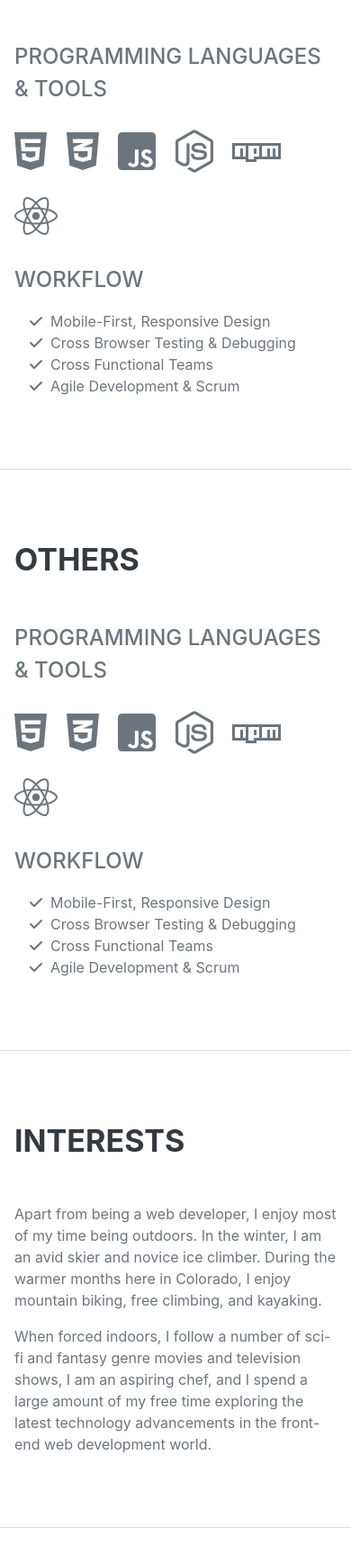
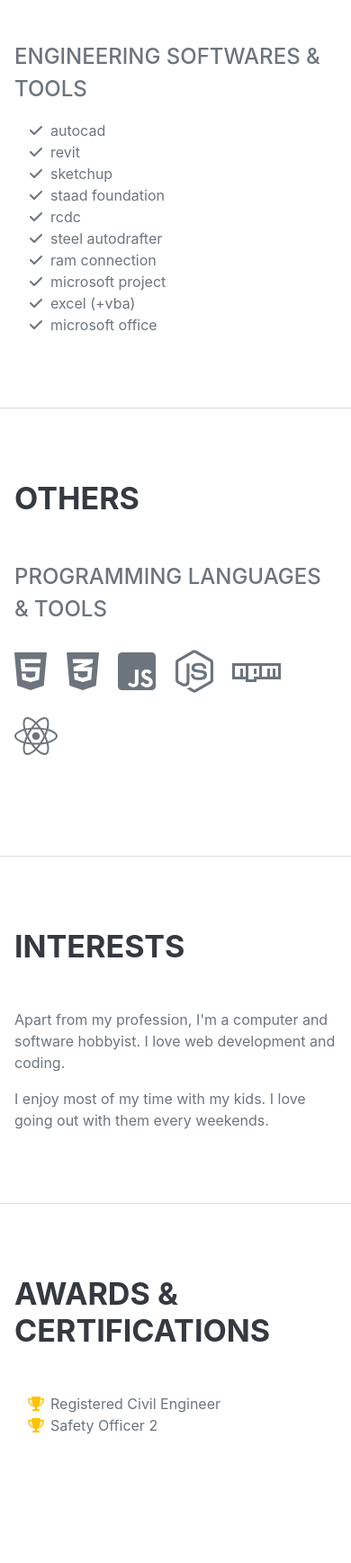
Before and after one commit to paulopambid/cv, a plain HTML site: page index.html in a window 390 px wide. Shown: the part 7201-8938 px from the top of the page at 90% size. After the commit the page ends 8877 px from the top, so only its background shows below. Drawn offline with nearby package versions, Linux system fonts and the light colour scheme; a web font is replaced by a local one.

Commit message:
Add files via upload

```diff
--- a/index.html
+++ b/index.html
@@ -260,33 +260,47 @@
             <section class="resume-section" id="skills">
                 <div class="resume-section-content">
                     <h2 class="mb-5">Skills</h2>
-                    <div class="subheading mb-3">Programming Languages & Tools</div>
-                    <ul class="list-inline dev-icons">
-                        <li class="list-inline-item"><i class="fab fa-html5"></i></li>
-                        <li class="list-inline-item"><i class="fab fa-css3-alt"></i></li>
-                        <li class="list-inline-item"><i class="fab fa-js-square"></i></li>
-                        <li class="list-inline-item"><i class="fab fa-node-js"></i></li>
-                        <li class="list-inline-item"><i class="fab fa-npm"></i></li>
-                        <li class="list-inline-item"><i class="fab fa-react"></i></li>
-
-                    </ul>
-                    <div class="subheading mb-3">Workflow</div>
+                    <div class="subheading mb-3">Engineering Softwares & Tools</div>
                     <ul class="fa-ul mb-0">
                         <li>
                             <span class="fa-li"><i class="fas fa-check"></i></span>
-                            Mobile-First, Responsive Design
+                            autocad
                         </li>
                         <li>
                             <span class="fa-li"><i class="fas fa-check"></i></span>
-                            Cross Browser Testing & Debugging
+                            revit
                         </li>
                         <li>
                             <span class="fa-li"><i class="fas fa-check"></i></span>
-                            Cross Functional Teams
+                            sketchup
                         </li>
                         <li>
                             <span class="fa-li"><i class="fas fa-check"></i></span>
-                            Agile Development & Scrum
+                            staad foundation
+                        </li>
+                        <li>
+                            <span class="fa-li"><i class="fas fa-check"></i></span>
+                            rcdc
+                        </li>
+                        <li>
+                            <span class="fa-li"><i class="fas fa-check"></i></span>
+                            steel autodrafter
+                        </li>
+                        <li>
+                            <span class="fa-li"><i class="fas fa-check"></i></span>
+                            ram connection
+                        </li>
+                        <li>
+                            <span class="fa-li"><i class="fas fa-check"></i></span>
+                            microsoft project
+                        </li>
+                        <li>
+                            <span class="fa-li"><i class="fas fa-check"></i></span>
+                            excel (+vba)
+                        </li>
+                        <li>
+                            <span class="fa-li"><i class="fas fa-check"></i></span>
+                            microsoft office
                         </li>
                     </ul>
                 </div>
@@ -304,26 +318,6 @@
                         <li class="list-inline-item"><i class="fab fa-node-js"></i></li>
                         <li class="list-inline-item"><i class="fab fa-npm"></i></li>
                         <li class="list-inline-item"><i class="fab fa-react"></i></li>
-
-                    </ul>
-                    <div class="subheading mb-3">Workflow</div>
-                    <ul class="fa-ul mb-0">
-                        <li>
-                            <span class="fa-li"><i class="fas fa-check"></i></span>
-                            Mobile-First, Responsive Design
-                        </li>
-                        <li>
-                            <span class="fa-li"><i class="fas fa-check"></i></span>
-                            Cross Browser Testing & Debugging
-                        </li>
-                        <li>
-                            <span class="fa-li"><i class="fas fa-check"></i></span>
-                            Cross Functional Teams
-                        </li>
-                        <li>
-                            <span class="fa-li"><i class="fas fa-check"></i></span>
-                            Agile Development & Scrum
-                        </li>
                     </ul>
                 </div>
             </section>
@@ -332,8 +326,8 @@
             <section class="resume-section" id="interests">
                 <div class="resume-section-content">
                     <h2 class="mb-5">Interests</h2>
-                    <p>Apart from being a web developer, I enjoy most of my time being outdoors. In the winter, I am an avid skier and novice ice climber. During the warmer months here in Colorado, I enjoy mountain biking, free climbing, and kayaking.</p>
-                    <p class="mb-0">When forced indoors, I follow a number of sci-fi and fantasy genre movies and television shows, I am an aspiring chef, and I spend a large amount of my free time exploring the latest technology advancements in the front-end web development world.</p>
+                    <p>Apart from my profession, I'm a computer and software hobbyist. I love web development and coding.</p>
+                    <p class="mb-0">I enjoy most of my time with my kids. I love going out with them every weekends.</p>
                 </div>
             </section>
             <hr class="m-0" />
@@ -344,41 +338,11 @@
                     <ul class="fa-ul mb-0">
                         <li>
                             <span class="fa-li"><i class="fas fa-trophy text-warning"></i></span>
-                            Google Analytics Certified Developer
+                            Registered Civil Engineer
                         </li>
                         <li>
                             <span class="fa-li"><i class="fas fa-trophy text-warning"></i></span>
-                            Mobile Web Specialist - Google Certification
-                        </li>
-                        <li>
-                            <span class="fa-li"><i class="fas fa-trophy text-warning"></i></span>
-                            1
-                            <sup>st</sup>
-                            Place - University of Colorado Boulder - Emerging Tech Competition 2009
-                        </li>
-                        <li>
-                            <span class="fa-li"><i class="fas fa-trophy text-warning"></i></span>
-                            1
-                            <sup>st</sup>
-                            Place - University of Colorado Boulder - Adobe Creative Jam 2008 (UI Design Category)
-                        </li>
-                        <li>
-                            <span class="fa-li"><i class="fas fa-trophy text-warning"></i></span>
-                            2
-                            <sup>nd</sup>
-                            Place - University of Colorado Boulder - Emerging Tech Competition 2008
-                        </li>
-                        <li>
-                            <span class="fa-li"><i class="fas fa-trophy text-warning"></i></span>
-                            1
-                            <sup>st</sup>
-                            Place - James Buchanan High School - Hackathon 2006
-                        </li>
-                        <li>
-                            <span class="fa-li"><i class="fas fa-trophy text-warning"></i></span>
-                            3
-                            <sup>rd</sup>
-                            Place - James Buchanan High School - Hackathon 2005
+                            Safety Officer 2
                         </li>
                     </ul>
                 </div>
```
